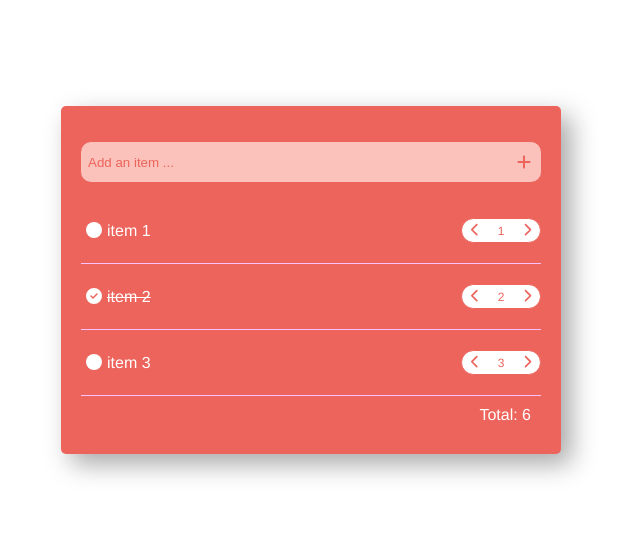
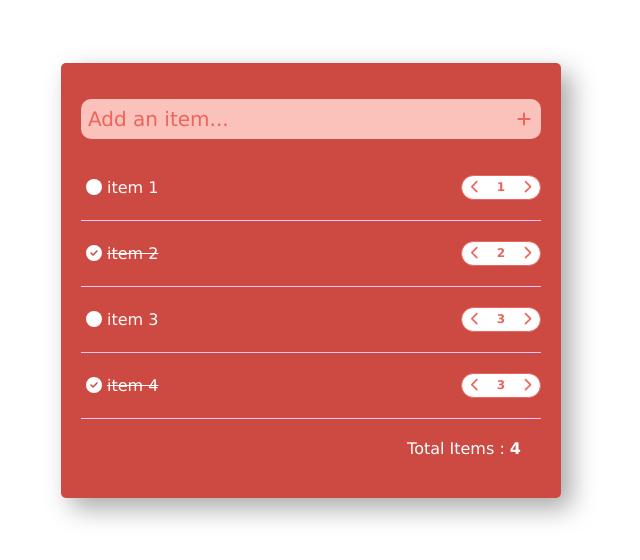
Before and after one commit to AmberYounus/Shopping-List-App, a React (Create React App) app: page / in a window 1280 px wide. Shown: the part 120-680 px from the top of the page, without its empty margins (329-969 px from the left). Built offline with nearby package versions, Linux system fonts and the light colour scheme.

Commit message:
update index.css file

```diff
--- a/src/App.js
+++ b/src/App.js
@@ -8,11 +8,12 @@ const App = () =>{
     {itemName:"item 1" ,quantity:1,isSelected:false},
     {itemName:"item 2" ,quantity:2,isSelected:true},
     {itemName:"item 3" ,quantity:3,isSelected:false},
+    {itemName:"item 4" ,quantity:3,isSelected:true},
   ])
 
   const [inputValue,setInputValue] = useState('');
 
-  const [totalItemCount ,setTotalItemCount] = useState(6);
+  const [totalItemCount ,setTotalItemCount] = useState(4);
 
 
   const handleAddButtonClick = () => {
@@ -41,6 +42,7 @@ const App = () =>{
         setItems(newItems)
           totalCalculate()
     }
+
     const  toggleComplete = (index)=>{
       const newItems =[...items];
       newItems[index].isSelected = !newItems[index].isSelected;
@@ -55,12 +57,13 @@ const App = () =>{
       setTotalItemCount(totalItemCount);
   }
   return(
+    <>
     <div className="app-bg">
       <div className="main">
         <div className="add-item-box">
-          <input value={inputValue} className='add-item-input' placeholder='Add an item ...'
+          <input value={inputValue} className='add-item-input' placeholder='Add an item...'
           onChange={(e)=>setInputValue(e.target.value)} />
-          <FontAwesomeIcon icon={faPlus} onClick={()=>handleAddButtonClick()}/>
+          <FontAwesomeIcon icon={faPlus} className='faPlus' onClick={()=>handleAddButtonClick()}/>
         </div>
         <div className="item-list">
           {items.map((item,index)=>(
@@ -91,10 +94,10 @@ const App = () =>{
             </div>
          ))}
         </div>
-        <div className="total">Total: {totalItemCount}</div>
+        <div className="totalItems">Total Items : <b>{totalItemCount}</b> </div>
       </div>
     </div>
+ </>
   )
  }
-
 export default App;
--- a/src/index.css
+++ b/src/index.css
@@ -1,11 +1,11 @@
 *{
   box-sizing: border-box;
+  font-family: 'Lucida Sans', 'Lucida Sans Regular', 'Lucida Grande', 'Lucida Sans Unicode', Geneva, Verdana, sans-serif;
 }
 body{
   margin: 0;
   padding: 0;
   color: white;
-  font-family: 'Franklin Gothic Medium', 'Arial Narrow', Arial, sans-serif;
 }
 .App{
   text-align: center;
@@ -17,7 +17,7 @@ body{
   min-height: 100vh;
 }
 .main{
-  background-color: #ec645b;
+  background-color: #cc4a42;
   width: 500px;
   height: min-content;
   border-radius: 5px;
@@ -48,6 +48,7 @@ body{
   color: #ec645b;
   width: 100%;
   height: 30px;
+  font-size: 20px;
 }
 input::placeholder{
   color: #ec645b;
@@ -82,13 +83,17 @@ input:focus{
   color: #fff;
   background: #fbc1bb;
 }
-.total{
+.totalItems{
   float: right;
-  padding: 10px;
+  padding: 20px;
+}
+.faPlus{
+cursor: pointer;
 }
 .quantity{
   display: flex;
   align-items: center;
+  font-weight: bolder;
   justify-content: space-between;
   border: 1px solid #ec645b;
   background: #fff;
```
